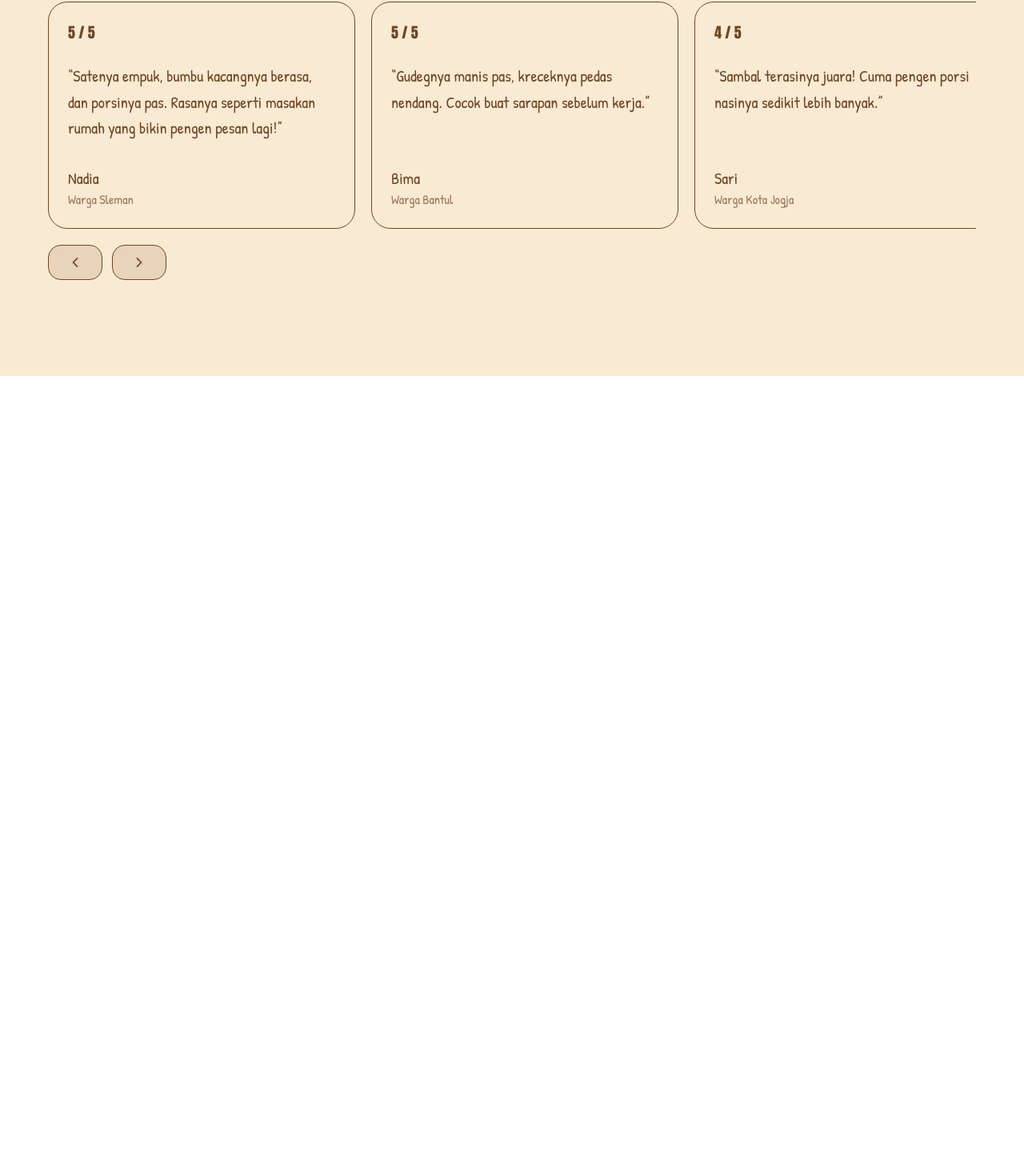
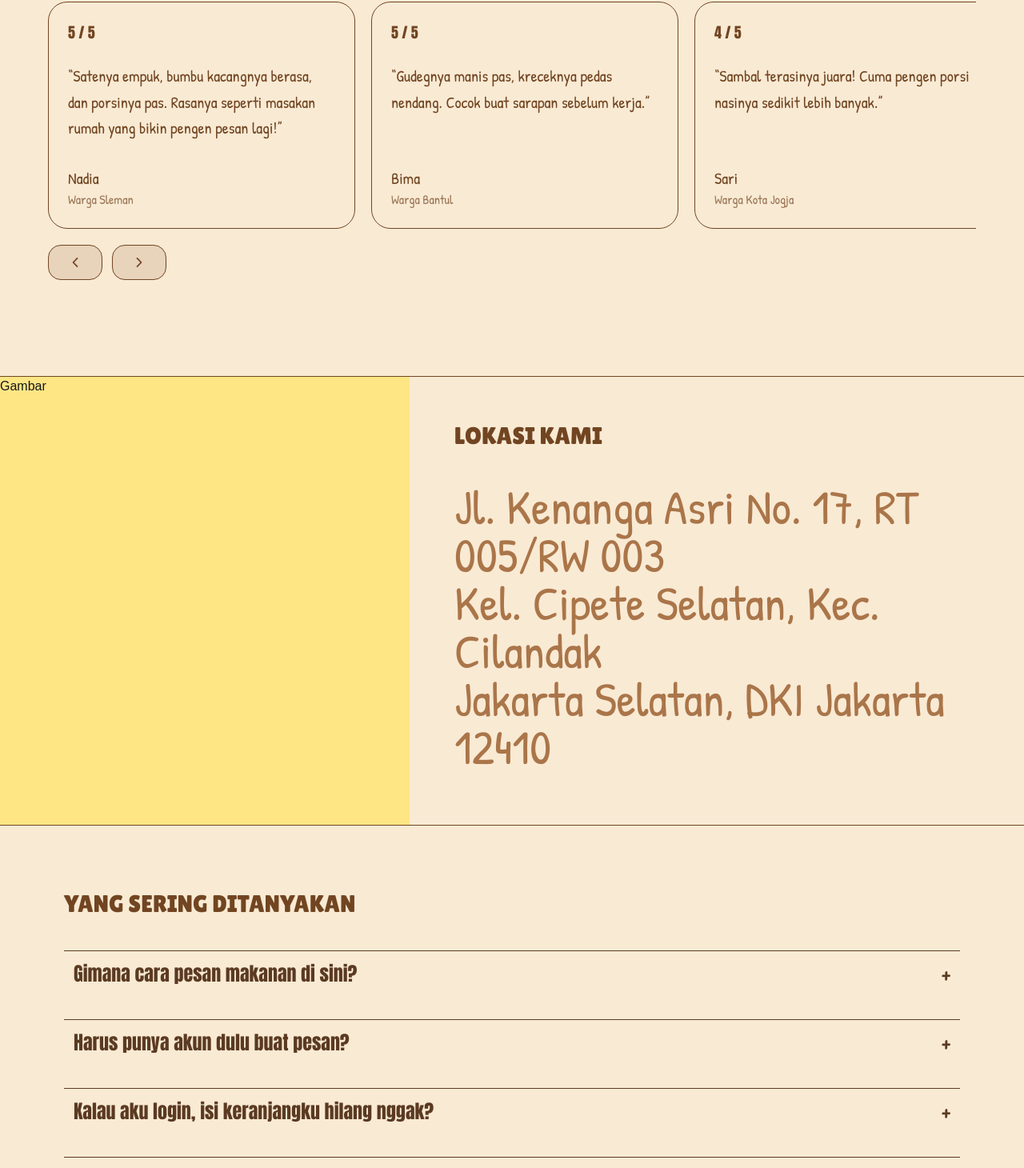
Before and after one commit to benayajosuaa/frontend-makanan, a Next.js app: page / in a window 1280 px wide. Shown: the part 1058-2518 px from the top of the page at 80% size. Before the commit the page ends 1528 px from the top, so only its background shows below. Built offline with nearby package versions, Linux system fonts and the light colour scheme.

Commit message:
update : FAQ & Location(tpi belum ada gambar)

```diff
--- a/src/app/home/page.tsx
+++ b/src/app/home/page.tsx
@@ -1,7 +1,9 @@
 import NavigationBar from "@/components/navbar"
-import FirstHomePage from "@/components/home-1";
+import FirstHomePage from "@/components/home/home-1";
+import ThirdHomePage from "@/components/home/home-3";
+import FourHomePage from "@/components/home/home-4";
 import { Lilita_One, Patrick_Hand } from "next/font/google";
-import SecondHomePage from "@/components/home-2";
+import SecondHomePage from "@/components/home/home-2";
 
 const lilita = Lilita_One({
   subsets: ["latin"],
@@ -37,6 +39,16 @@ export default function HomePage(){
                     <SecondHomePage/>
                 </div>
 
+
+                {/* Location */}
+                <div>
+                    <ThirdHomePage/>
+                </div>
+
+                {/* FAQ */}
+                <div>
+                    <FourHomePage/>
+                </div>
             </div>
         </div>
     )
--- /dev/null
+++ b/src/components/home/home-3/index.tsx
@@ -0,0 +1,59 @@
+"use client";
+import { Lilita_One, Patrick_Hand } from "next/font/google";
+import { Anton } from "next/font/google";
+
+
+const anton = Anton({
+  weight: "400",
+  subsets: ["latin"],
+});
+
+const lilita = Lilita_One({
+  subsets: ["latin"],
+  weight: "400",
+  variable: "--font-lilita",
+  display: "swap",
+});
+
+const patrick = Patrick_Hand({
+  subsets: ["latin"],
+  weight: "400",
+  variable: "--font-patrick",
+  display: "swap",
+});
+
+
+
+export default function ThirdHomePage(){
+    return (
+        <div>
+            <div>
+                <div className="border-b border-t border-[#714521]">
+                    <div className="flex flex-row ">
+                        <div className="basis-4/10">
+                            <h1 className="h-140 w-full bg-amber-200">
+                                Gambar
+                            </h1>
+                        </div>
+                        <div className="basis-6/10">
+                            <div className="p-14">
+                                <div className="flex flex-col gap-y-10 h-full justify-between">
+                                    <div className={lilita.className}>
+                                        <h1 className="text-3xl text-[#714521]">LOKASI KAMI</h1>
+                                    </div>
+                                    <div className={patrick.className}>
+                                        <h1 className="text-6xl text-[#aa7549]">
+                                            Jl. Kenanga Asri No. 17, RT 005/RW 003 <br/>
+                                            Kel. Cipete Selatan, Kec. Cilandak <br/>
+                                            Jakarta Selatan, DKI Jakarta 12410
+                                        </h1>
+                                    </div>
+                                </div>
+                            </div>
+                        </div>
+                    </div>
+                </div>
+            </div>
+        </div>
+    )
+}
--- /dev/null
+++ b/src/components/home/home-4/index.tsx
@@ -0,0 +1,131 @@
+"use client";
+import { Lilita_One, Patrick_Hand } from "next/font/google";
+import { Anton } from "next/font/google";
+import { useState } from "react";
+
+
+const anton = Anton({
+  weight: "400",
+  subsets: ["latin"],
+});
+
+const lilita = Lilita_One({
+  subsets: ["latin"],
+  weight: "400",
+  variable: "--font-lilita",
+  display: "swap",
+});
+
+const patrick = Patrick_Hand({
+  subsets: ["latin"],
+  weight: "400",
+  variable: "--font-patrick",
+  display: "swap",
+});
+
+const faq_makanan = [
+  {
+    id: "faq-01",
+    question: "Gimana cara pesan makanan di sini?",
+    answer:
+      "Gampang banget! Pilih menu favoritmu di halaman Menu, masukkan ke keranjang, lalu lanjut ke checkout. Setelah bayar, pesananmu langsung kami proses.",
+  },
+  {
+    id: "faq-02",
+    question: "Harus punya akun dulu buat pesan?",
+    answer:
+      "Kamu bebas lihat-lihat menu dan isi keranjang tanpa akun. Tapi sebelum checkout, kamu perlu masuk atau daftar pakai email dulu, supaya pesananmu tercatat dan bisa dipantau.",
+  },
+  {
+    id: "faq-03",
+    question: "Kalau aku login, isi keranjangku hilang nggak?",
+    answer:
+      "Tenang, nggak hilang kok. Menu yang sudah kamu masukkan ke keranjang tetap tersimpan setelah kamu masuk ke akunmu.",
+  },
+  {
+    id: "faq-04",
+    question: "Bisa bayar pakai apa saja?",
+    answer:
+      "Pembayaran menggunakan QRIS lewat Midtrans. Cukup scan kodenya pakai aplikasi e-wallet atau mobile banking favoritmu, seperti GoPay, OVO, DANA, ShopeePay, atau aplikasi bank.",
+  },
+
+];
+
+export default function FourHomePage(){
+    const [openId, setOpenId] = useState<string | null>()
+
+    const toggle = (id: string) => {
+        setOpenId((prev) => (prev === id ? null : id))
+    }
+
+
+
+    return (
+        <div>
+            <div className={patrick.className}>
+                <div className="p-20">
+                    <div className="flex flex-col gap-y-10">
+                        {/* Title */}
+                        <div className={lilita.className}>
+                            <h1 className="text-[#714521] text-3xl">YANG SERING DITANYAKAN</h1>
+                        </div>
+
+
+                        {/* FAQ */}
+                        <div className="space-y-4">
+                            {
+                                faq_makanan.map((item) => {
+                                    const isOpen = openId === item.id;
+
+                                    return(
+                                        <div
+                                            key={item.id}
+                                            className="overflow-hidden p-3 border-t border-[#5b3a22] "
+                                        >
+
+                                            <button
+                                                type="button"
+                                                onClick={() => toggle(item.id)}
+                                                aria-expanded={isOpen}
+                                                aria-controls={`${item.id}-answer`}
+                                                className="flex w-full items-center justify-between gap-4 text-left font-semibold text-[#5b3a22]"
+                                            >
+                                                <span className="text-2xl">
+                                                    <span className={anton.className}>
+                                                        {item.question}
+                                                    </span>
+                                                </span>
+
+                                                <span
+                                                className={`text-2xl transition-transform duration-300 ${
+                                                    isOpen ? "rotate-45" : ""
+                                                }`}
+                                                >
+                                                +
+                                                </span>
+                                            </button>
+
+                                            {/* animasi buka-tutup pakai grid-rows */}
+                                            <div
+                                                id={`${item.id}-answer`}
+                                                className={`grid transition-all duration-300 ease-in-out ${
+                                                isOpen ? "grid-rows-[1fr] opacity-100" : "grid-rows-[0fr] opacity-0"
+                                                }`}
+                                            >
+                                                <div className="overflow-hidden pt-3">
+                                                <p className=" text-[#5b3a22]/80 text-2xl">{item.answer}</p>
+                                                </div>
+                                            </div>
+
+                                        </div>
+                                    )
+                                })
+                            }
+                        </div>
+
+                    </div>
+                </div>
+            </div>
+        </div>
+    )
+}
--- a/src/components/navbar/index.tsx
+++ b/src/components/navbar/index.tsx
@@ -25,10 +25,10 @@ const link_navbar = [
 
 export default function NavigationBar (){
     return (
-        <div className={patrick.className}>
+        <div className={lilita.className}>
             <div className="text-[#714521] bg-[#FFF5E7]">
                 <div className="flex flex-row justify-between border-b items-center">
-                    <div className="font-semibold">
+                    <div className="">
                         <div className=" p-4 ml-4">
                             <div className="flex flex-row gap-x-8">
                                 {
@@ -52,8 +52,8 @@ export default function NavigationBar (){
                         </Link>
                     </div>
 
-                    <div className=" p-4 border-l font-semibold">
-                        <Link href="/">
+                    <div className=" p-4 border-l font-semibold text-[#FFF5E7] bg-[#714521]">
+                        <Link href="/" >
                             Masuk / Daftar
                         </Link>
                     </div>
```
Also changed, not shown: src/components/home/home-1/index.tsx (renamed from src/components/home-1/index.tsx), src/components/home/home-2/index.tsx (renamed from src/components/home-2/index.tsx).
